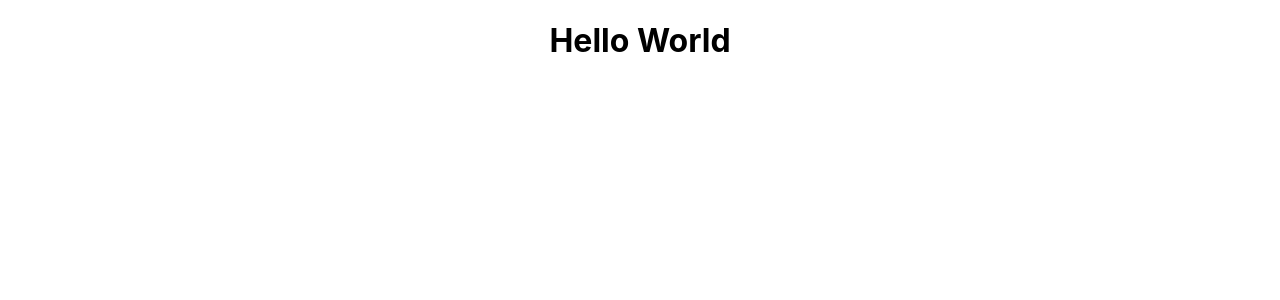
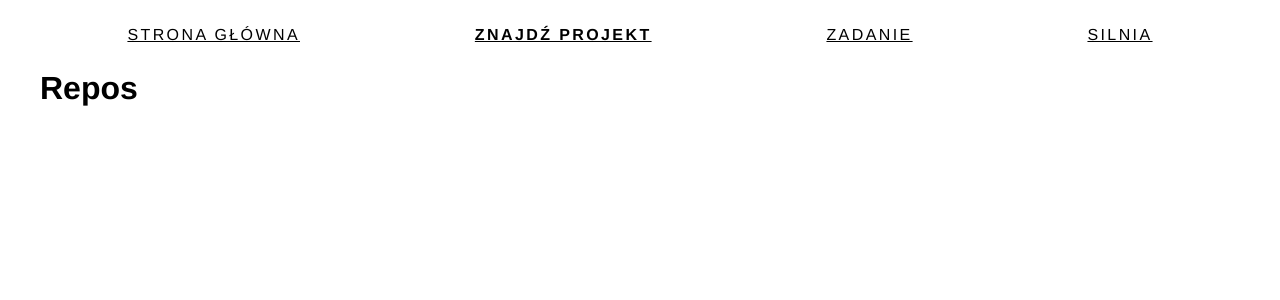
Before and after one commit to MatiSami/Find-Github-Profile, a React (Create React App) app: page /repos in a window 1280 px wide. Shown: the top 300 px of the page. Built offline with nearby package versions, Linux system fonts and the light colour scheme.

Commit message:
create react router with simple styling

```diff
--- a/package.json
+++ b/package.json
@@ -8,7 +8,9 @@
     "@testing-library/user-event": "^13.5.0",
     "react": "^18.1.0",
     "react-dom": "^18.1.0",
+    "react-router-dom": "^6.3.0",
     "react-scripts": "5.0.1",
+    "styled-components": "^5.3.5",
     "web-vitals": "^2.1.4"
   },
   "scripts": {
--- a/src/App.js
+++ b/src/App.js
@@ -1,10 +1,15 @@
 
+import { Outlet } from 'react-router-dom';
 import './App.css';
+import Navbar from './layouts/nav/Navbar';
 
 function App() {
+
   return (
-    <div className="App">
-      <h1>Hello World</h1>
+    <div className='wrapper'>
+      <Navbar />
+      <h1>Wybierz</h1>
+      <Outlet />
     </div>
   );
 }
--- /dev/null
+++ b/src/assets/styles/globalStyles.js
@@ -0,0 +1,44 @@
+import { createGlobalStyle } from 'styled-components';
+import Variables from './variables';
+
+
+const GlobalStyle = createGlobalStyle`
+    ${Variables};
+    *,
+    *::before,
+    *::after {
+        box-sizing: border-box;
+        margin: 0;
+        padding: 0;
+    }
+    html {
+        scroll-behavior: smooth;
+        box-sizing: inherit;
+        width: 100%;
+    }
+    // Scrollbar styles
+    html {
+        scrollbar-width: thin;
+        scrollbar-color: var(--black);
+    }
+    body::-webkit-scrollbar {
+        width: 6px;
+    }
+    body::-webkit-scrollbar-thumb {
+        background-color: var(--black);
+        border-radius: 10px;
+    }
+    body {
+        margin: 0;
+        padding: 0;
+        font-family: Open-Sans, Helvetica, Sans-Serif;
+        position: relative;
+        max-width: 100%;
+    }
+    .wrapper {
+        max-width: 1200px;
+        margin: 0 auto;
+    }
+`;
+
+export default GlobalStyle;
--- /dev/null
+++ b/src/assets/styles/variables.js
@@ -0,0 +1,28 @@
+import { css } from 'styled-components';
+
+const Variables = css`
+  :root {
+    // Font
+    --font-main: 'Poppins', -apple-system, BlinkMacSystemFont, 'Segoe UI',
+      Roboto, Oxygen, Ubuntu, Cantarell, 'Open Sans', 'Helvetica Neue',
+      sans-serif;
+    // Font size
+    --fz-xxs: 10px;
+    --fz-xs: 12px;
+    --fz-sm: 14px;
+    --fz-md: 16px;
+    --fz-lg: 18px;
+    --fz-xl: 20px;
+    --fz-xxl: 22px;
+    // Colors
+    --white: #fff;
+    --black: #000;
+    --gray: #7f7f7f;
+    --blue: #057dcd;
+    // Other
+    --max-width: 1260px;
+    --transition: all 0.25s ease-in-out;
+  }
+`;
+
+export default Variables;
--- /dev/null
+++ b/src/components/NavigationItem.js
@@ -0,0 +1,32 @@
+import React, { Component } from 'react';
+import { NavLink } from 'react-router-dom';
+import styled from 'styled-components';
+
+class NavigationItem extends Component {
+    render() {
+
+        const StyledLink = styled(NavLink)`
+            padding: 0 1rem;
+            text-transform: uppercase;
+            letter-spacing: .15rem;
+            transition: all .75s;
+            display: flex;
+            color: #000;
+            justify-content: flex-end;
+            &.active {
+                font-weight: bold;
+                /* letter-spacing: .25rem; */
+            }
+            :hover {
+                font-weight: bold;
+                /* letter-spacing: .25rem; */
+            }
+        `
+
+        return (
+            <StyledLink to={ this.props.path } >{this.props.text}</StyledLink>
+        );
+    }
+}
+
+export default NavigationItem;
--- /dev/null
+++ b/src/components/Navigations.js
@@ -0,0 +1,34 @@
+import React, { Component } from "react";
+import NavigationItem from "./NavigationItem";
+import styled from 'styled-components';
+
+class Navigation extends Component {
+  render() {
+
+
+    const Navigation = styled.nav`
+      display: flex;
+      flex-wrap: wrap;
+      justify-content: space-around;
+      min-height: 70px;
+      align-items: center;
+    `
+
+    const navigationLinks = [
+      {name: 'App', path: '/', text: 'Strona główna'},
+      {name: 'Repos', path: '/repos', text: 'Znajdź projekt'},
+      {name: 'Instructions', path: '/instructions', text: 'Zadanie'},
+      {name: 'Factorial', path: '/factorial', text: 'Silnia'},
+    ]
+
+    const singleNavigationLink = navigationLinks.map((link, index) => <NavigationItem key={index} path={link.path} text={link.text} />);
+
+    return (
+        <Navigation>
+          {singleNavigationLink}
+        </Navigation>
+    );
+  }
+}
+
+export default Navigation;
--- a/src/index.js
+++ b/src/index.js
@@ -1,12 +1,29 @@
 import React from 'react';
 import ReactDOM from 'react-dom/client';
+import {
+  BrowserRouter,
+  Routes,
+  Route,
+} from "react-router-dom";
 import './index.css';
 import App from './App';
+import Repos from './routes/Repos';
+import Instructions from './routes/Instructions';
+import Factorial from './routes/Factorial';
+import GlobalStyle from './assets/styles/globalStyles';
 
 
 const root = ReactDOM.createRoot(document.getElementById('root'));
 root.render(
   <React.StrictMode>
-    <App />
+    <GlobalStyle/>
+    <BrowserRouter>
+      <Routes>
+        <Route path="/" element={<App />} />
+        <Route path="repos" element={<Repos />} />
+        <Route path="instructions" element={<Instructions />} />
+        <Route path="factorial" element={<Factorial />} />
+      </Routes>
+    </BrowserRouter>
   </React.StrictMode>
 );
--- /dev/null
+++ b/src/layouts/nav/Navbar.js
@@ -0,0 +1,13 @@
+import React, { Component } from 'react';
+import Navigation from './../../components/Navigations';
+
+class Navbar extends Component {
+  render() {
+
+    return (
+      <Navigation className="wrapper"/>
+    );
+  }
+}
+
+export default Navbar;
--- /dev/null
+++ b/src/routes/Factorial.js
@@ -0,0 +1,13 @@
+import React from 'react';
+import Navbar from '../layouts/nav/Navbar';
+
+function Factorial(props) {
+    return (
+        <div className='wrapper'>
+            <Navbar/>
+            <h1>Oblicz silnie</h1>
+        </div>
+    );
+}
+
+export default Factorial;
--- /dev/null
+++ b/src/routes/Instructions.js
@@ -0,0 +1,13 @@
+import React from 'react';
+import Navbar from '../layouts/nav/Navbar';
+
+function Instructions(props) {
+    return (
+        <div className='wrapper'>
+            <Navbar/>
+            <h1>Instructions</h1>
+        </div>
+    );
+}
+
+export default Instructions;
--- /dev/null
+++ b/src/routes/Repos.js
@@ -0,0 +1,13 @@
+import React from 'react';
+import Navbar from '../layouts/nav/Navbar';
+
+function Repos(props) {
+    return (
+        <div className='wrapper'>
+            <Navbar/>
+            <h1>Repos</h1>
+        </div>
+    );
+}
+
+export default Repos;
```
Also changed, not shown: 1 other file (tests, documents, lock files or other folders).
